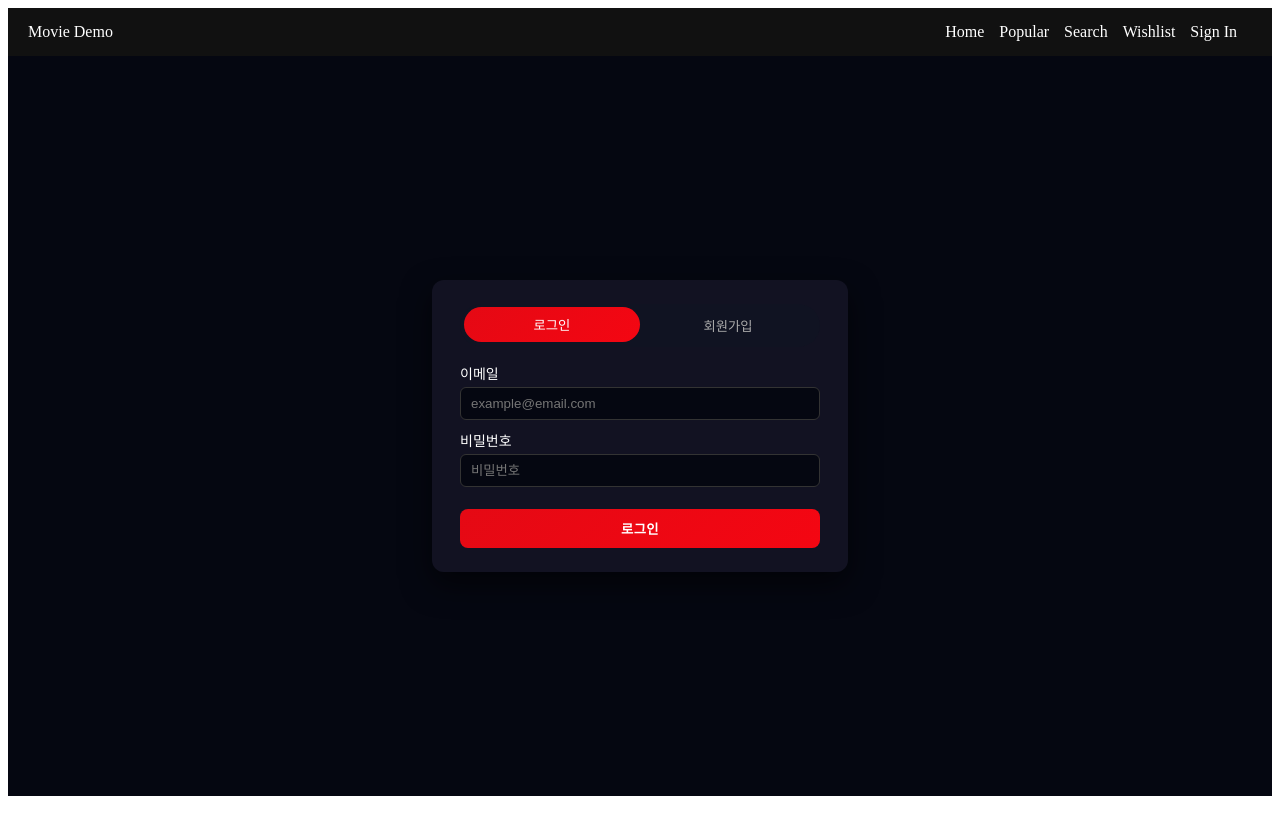
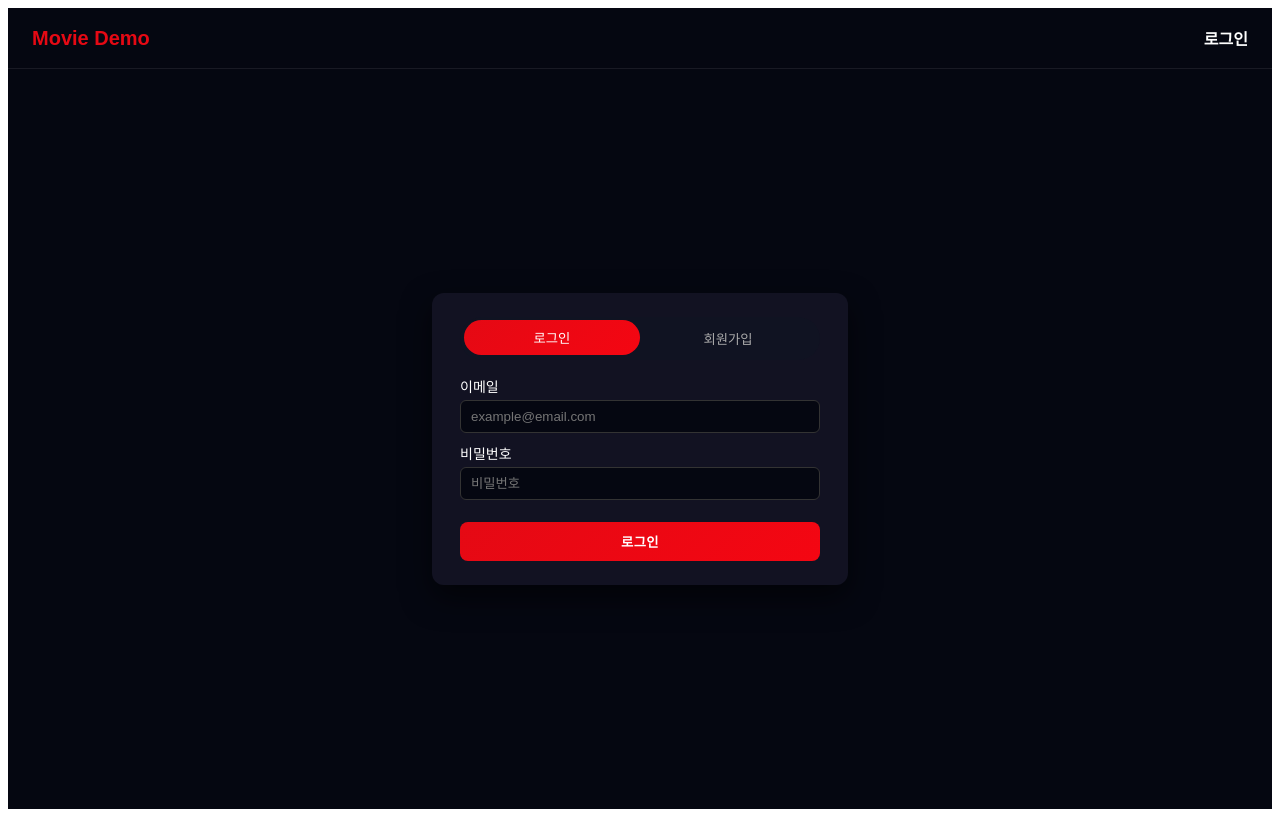
Before and after one commit to nasooh12/movie-app, a React app: page /signin in a window 1280 px wide. Built offline with nearby package versions, Linux system fonts and the light colour scheme; the HTML template or start-up script is replaced by a standard one.

Commit message:
feat: 헤더에 로그인 상태 표시 및 로그아웃 기능 추가

```diff
--- a/src/components/Header.tsx
+++ b/src/components/Header.tsx
@@ -1,20 +1,79 @@
-import { Link } from "react-router-dom";
+import { Link, useLocation, useNavigate } from "react-router-dom";
+import { useAuth } from "../context/AuthContext";
 import "../styles/header.css";
 
 export default function Header() {
+  const { isLoggedIn, currentUser, logout } = useAuth();
+  const location = useLocation();
+  const navigate = useNavigate();
+
+  const handleLogoClick = () => {
+    if (isLoggedIn) {
+      navigate("/");
+    } else {
+      navigate("/signin");
+    }
+  };
+
+  const handleLogout = () => {
+    logout();
+    navigate("/signin");
+  };
+
   return (
     <header className="header">
-      <div className="logo">
-        <Link to="/">Movie Demo</Link>
+      <div className="header-left">
+        <button className="logo" onClick={handleLogoClick}>
+          Movie Demo
+        </button>
+
+        {isLoggedIn && (
+          <nav className="nav">
+            <Link
+              to="/"
+              className={location.pathname === "/" ? "active" : ""}
+            >
+              Home
+            </Link>
+            <Link
+              to="/popular"
+              className={location.pathname === "/popular" ? "active" : ""}
+            >
+              Popular
+            </Link>
+            <Link
+              to="/search"
+              className={location.pathname === "/search" ? "active" : ""}
+            >
+              Search
+            </Link>
+            <Link
+              to="/wishlist"
+              className={location.pathname === "/wishlist" ? "active" : ""}
+            >
+              Wishlist
+            </Link>
+          </nav>
+        )}
       </div>
 
-      <nav className="nav">
-        <Link to="/">Home</Link>
-        <Link to="/popular">Popular</Link>
-        <Link to="/search">Search</Link>
-        <Link to="/wishlist">Wishlist</Link>
-        <Link to="/signin">Sign In</Link>
-      </nav>
+      <div className="header-right">
+        {isLoggedIn ? (
+          <>
+            <span className="user-email">{currentUser}</span>
+            <button className="logout-btn" onClick={handleLogout}>
+              로그아웃
+            </button>
+          </>
+        ) : (
+          <Link
+            to="/signin"
+            className={location.pathname === "/signin" ? "active" : ""}
+          >
+            로그인
+          </Link>
+        )}
+      </div>
     </header>
   );
 }
--- a/src/styles/header.css
+++ b/src/styles/header.css
@@ -1,18 +1,87 @@
 .header {
+  height: 60px;
+  padding: 0 24px;
   display: flex;
+  align-items: center;
   justify-content: space-between;
-  align-items: center;
-  padding: 15px 20px;
-  background: #111;
-  color: white;
+  background: #050711;
+  color: #fff;
+  border-bottom: 1px solid rgba(255, 255, 255, 0.08);
 }
 
-.header a {
-  color: white;
-  margin-right: 15px;
+.header-left {
+  display: flex;
+  align-items: center;
+  gap: 24px;
+}
+
+.logo {
+  border: none;
+  background: none;
+  color: #e50914;
+  font-size: 20px;
+  font-weight: 700;
+  cursor: pointer;
+  padding: 0;
+}
+
+.nav {
+  display: flex;
+  align-items: center;
+  gap: 16px;
+}
+
+.nav a {
+  color: #ddd;
+  text-decoration: none;
+  font-size: 14px;
+  padding-bottom: 2px;
+  border-bottom: 2px solid transparent;
+  transition: color 0.15s ease, border-color 0.15s ease;
+}
+
+.nav a:hover {
+  color: #fff;
+}
+
+.nav a.active {
+  color: #fff;
+  border-color: #e50914;
+}
+
+.header-right {
+  display: flex;
+  align-items: center;
+  gap: 12px;
+}
+
+.user-email {
+  font-size: 13px;
+  color: #ccc;
+}
+
+.logout-btn {
+  padding: 6px 10px;
+  border-radius: 6px;
+  border: none;
+  background: #e50914;
+  color: #fff;
+  font-size: 13px;
+  cursor: pointer;
+  transition: opacity 0.15s ease, transform 0.1s ease;
+}
+
+.logout-btn:hover {
+  opacity: 0.9;
+  transform: translateY(-1px);
+}
+
+.header-right a {
+  color: #ddd;
   text-decoration: none;
 }
 
-.header a:hover {
-  text-decoration: underline;
+.header-right a.active {
+  color: #fff;
+  font-weight: 600;
 }
```
